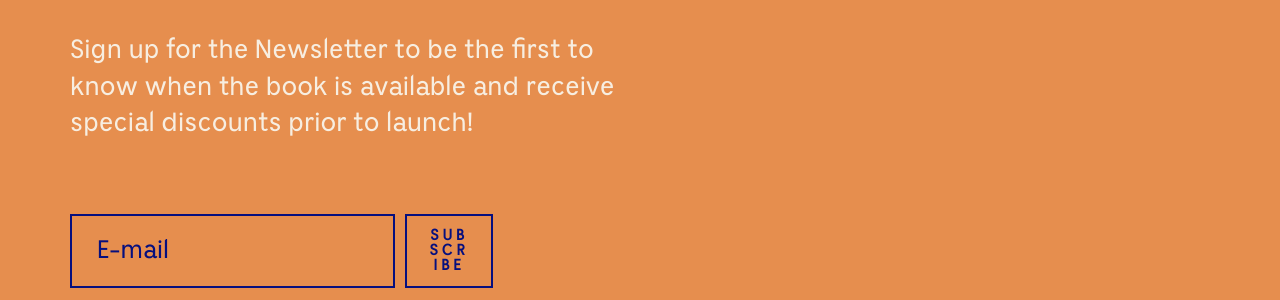
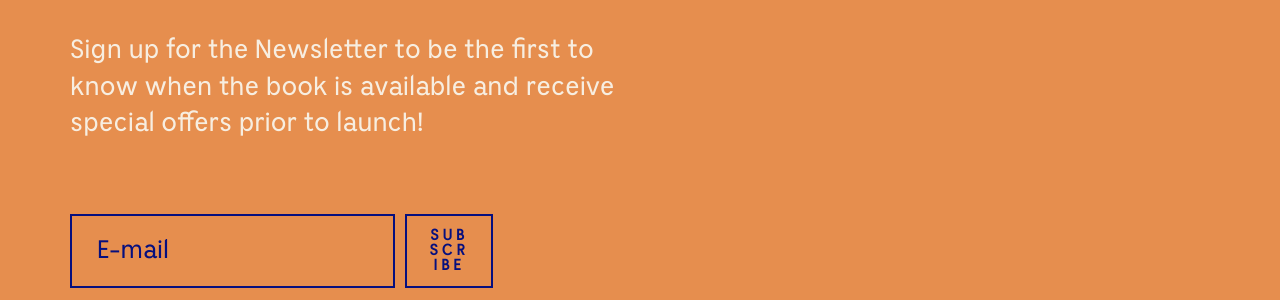
Before and after one commit to hollyhoward78/ask-holly-how, a Jekyll site: the page built from _pages/the-book.md, in a window 1280 px wide. Shown: the part 313-613 px from the top of the page. Built offline with Jekyll 4.4.1, drawn with Linux system fonts in a browser that asks for light colours.

Commit message:
Final changes before launch

```diff
--- /dev/null
+++ b/_includes/book-signup.html
@@ -0,0 +1,21 @@
+<!-- Begin MailChimp Signup Form -->
+<div id="mc_embed_signup">
+<form action="//askhollyhow.us9.list-manage.com/subscribe/post?u=5d546171d6acc818005d962e1&amp;id=e576a44066" method="post" id="mc-embedded-subscribe-form" name="mc-embedded-subscribe-form" class="validate" target="_blank" novalidate>
+    <div id="mc_embed_signup_scroll">
+
+<div class="mc-field-group">
+	<!-- <label for="mce-EMAIL">Email Address </label> -->
+	<input type="email" value="" placeholder="E-mail" name="EMAIL" class="required email" id="mce-EMAIL">
+  <button type="submit" value="Subscribe" name="subscribe" id="mc-embedded-subscribe" class="button m-xs-t-1 m-sm-t-0 m-md-t-0 m-lg-t-0">Sub<br/>scr<br/>ibe</button>
+</div>
+	<div id="mce-responses" class="clear">
+		<div class="response" id="mce-error-response" style="display:none"></div>
+		<div class="response" id="mce-success-response" style="display:none"></div>
+	</div>    <!-- real people should not fill this in and expect good things - do not remove this or risk form bot signups-->
+    <div style="position: absolute; left: -5000px;" aria-hidden="true"><input type="text" name="b_5d546171d6acc818005d962e1_e576a44066" tabindex="-1" value=""></div>
+    <div class="clear"></div>
+    </div>
+</form>
+</div>
+
+<!--End mc_embed_signup-->
--- a/_layouts/about.html
+++ b/_layouts/about.html
@@ -15,7 +15,7 @@
         </p>
         <p class="m-xs-t-1">Since launching Ask Holly How in 2012, Holly has worked with over 100 businesses through her private consulting and business growth program.  She has a rich background as a professional ballet dancer, music therapist,  medical researcher, bassoonist, and a VP of Operations and Finance. Each of these pursuits has allowed her to shape her approach and philosophy to helping entrepreneurs grow their business without sacrificing their souls.
         </p>
-        <div class="m-xs-y-2"><a href="mailto:hhoward@askhollyhow.com" class="no-underline"><div id="ask-how-circle" class="ask-button"></div>Get in touch!</a></div>
+        <div class="m-xs-y-2"><a href="mailto:hhoward@askhollyhow.com" class="inline-link no-underline"><img src="/images/ahh-askmore-button.png" class="img-responsive m-xs-r-1" id="ask-how-circle" />Get in touch!</a></div>
       </div>
       <div class="col-md-4 col-md-offset-1 col-sm-4">
         <figure>
--- a/_layouts/book.html
+++ b/_layouts/book.html
@@ -12,13 +12,13 @@
       </div>
       <div class="row m-xs-t-2">
         <div class="col-md-6">
-          <p class="lead">Sign up for the Newsletter to be the first to know when the book is available and receive special discounts prior to launch!</p>
+          <p class="lead">Sign up for the Newsletter to be the first to know when the book is available and receive special offers prior to launch!</p>
         </div>
       </div>
       <div class="row">
         <div class="col-md-8">
           <div class="book m-xs-t-2">
-              {% include email-signup.html %}
+              {% include book-signup.html %}
           </div>
         </div>
       </div>
--- a/_sass/_ahh.scss
+++ b/_sass/_ahh.scss
@@ -115,10 +115,10 @@
   width: 100px;
   height: 100px;
   margin-right: 15px;
-  &:hover {
-    background-image: url(/images/ask_how.gif);
-    border-bottom: none;
-  }
+}
+
+a.no-underline:hover {
+  border-bottom: none;
 }
 
 .inline-text {
```
Also changed, not shown: _layouts/home.html (+5 -5 lines), _layouts/services.html (+12 -12 lines).
